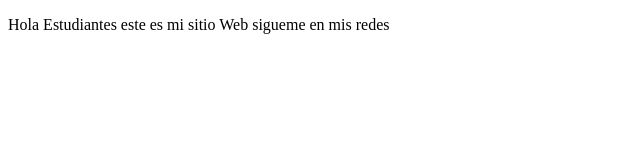
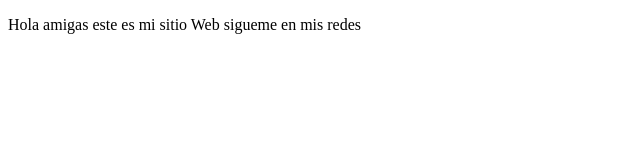
Before and after one commit to viorjuela3/proyectoDemoCursoPrework, a plain HTML site: page index.html in a window 1280 px wide. Shown: the full height of the page, 0-640 px from the left. Drawn offline with Linux system fonts and the light colour scheme.

```diff
--- a/index.html
+++ b/index.html
@@ -8,7 +8,7 @@
 </head>
 <body>
     <p>
-        Hola Estudiantes este es mi sitio Web sigueme en mis redes
+        Hola amigas este es mi sitio Web sigueme en mis redes
     </p>
 </body>
 </html>
```
